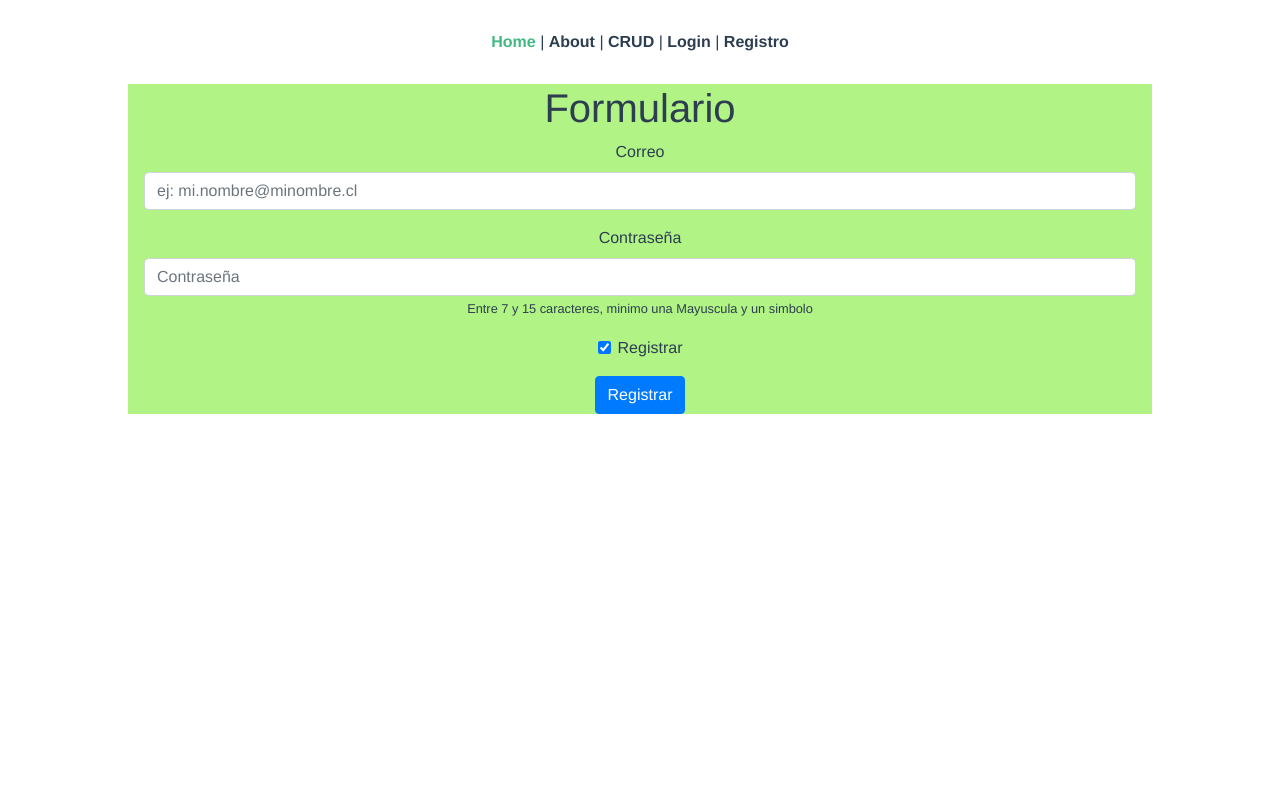
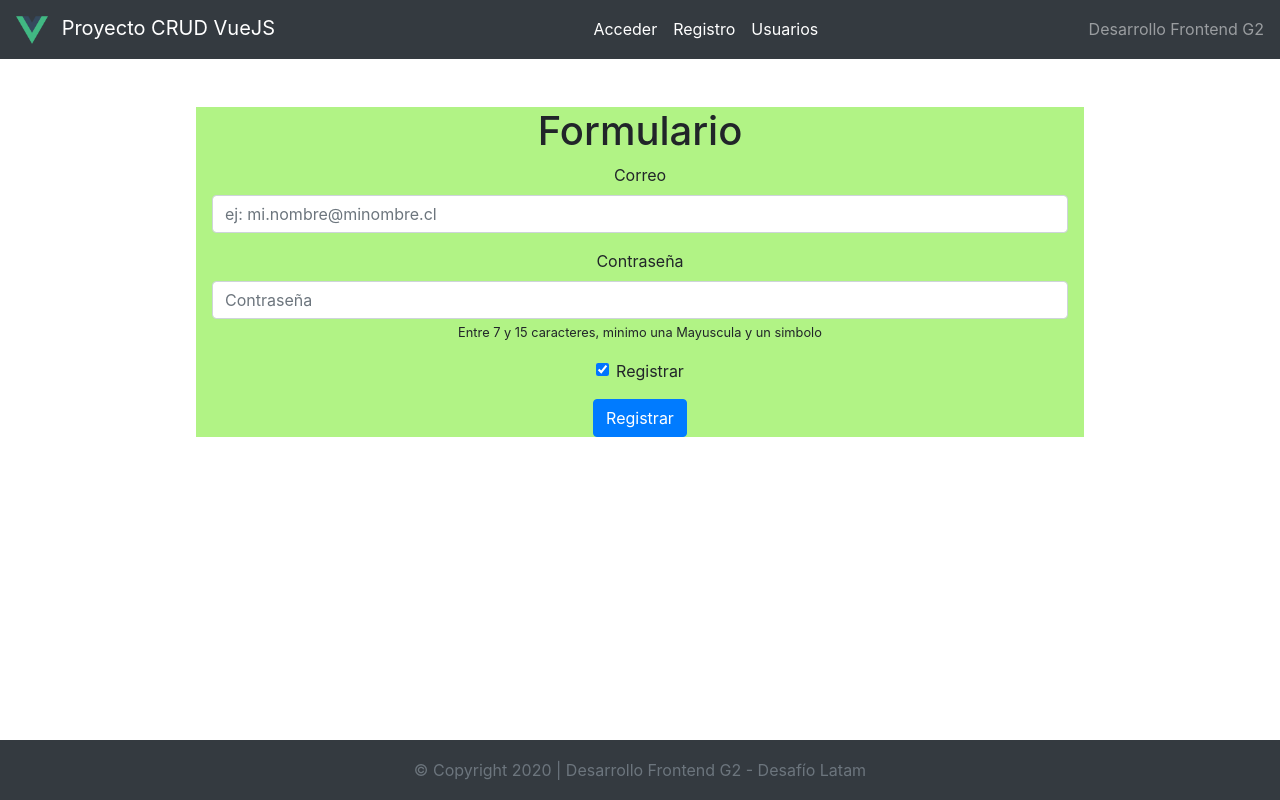
Before and after one commit to gonzafg2/Proyecto-CRUD, a Vue app: page / in a window 1280 px wide. Built offline with nearby package versions, Linux system fonts and the light colour scheme.

Commit message:
Implemento NavBar y Footer

```diff
--- a/src/App.vue
+++ b/src/App.vue
@@ -1,35 +1,28 @@
 <template>
   <div id="app">
-    <div id="nav">
-      <router-link to="/">Home</router-link> |
-      <router-link to="/about">About</router-link> |
-      <router-link to="/crud">CRUD</router-link> |
-      <router-link to="/logeo">Login</router-link> |
-      <router-link to="/registro">Registro</router-link>
+    <NavBar></NavBar>
+    <div class="container mt-5">
+      <div class="row">
+        <div class="col-12">
+          <router-view></router-view>
+        </div>
+      </div>
     </div>
-    <router-view />
+    <Footer></Footer>
   </div>
 </template>
 
+<script>
+import NavBar from "./components/NavBar.vue";
+import Footer from "./components/Footer.vue";
+
+export default {
+  components: { NavBar, Footer }
+};
+</script>
+
 <style lang="scss">
 #app {
-  font-family: Avenir, Helvetica, Arial, sans-serif;
-  -webkit-font-smoothing: antialiased;
-  -moz-osx-font-smoothing: grayscale;
   text-align: center;
-  color: #2c3e50;
-}
-
-#nav {
-  padding: 30px;
-
-  a {
-    font-weight: bold;
-    color: #2c3e50;
-
-    &.router-link-exact-active {
-      color: #42b983;
-    }
-  }
 }
 </style>
--- /dev/null
+++ b/src/components/Footer.vue
@@ -0,0 +1,39 @@
+<template>
+  <footer class="footer bg-dark">
+    <div class="container">
+      <span class="text-muted"
+        >&copy; Copyright {{ this.año }} | Desarrollo Frontend G2 - Desafío Latam</span
+      >
+    </div>
+  </footer>
+</template>
+
+<script>
+export default {
+  data() {
+    return {
+      año: null
+    };
+  },
+  created() {
+    this.añoActual();
+  },
+  methods: {
+    añoActual() {
+      let año = new Date();
+      this.año = año.getFullYear();
+    }
+  }
+};
+</script>
+
+<style lang="scss">
+.footer {
+  position: absolute;
+  bottom: 0;
+  width: 100%;
+  height: 60px;
+  line-height: 60px;
+  background-color: #f5f5f5;
+}
+</style>
--- a/src/components/HelloWorld.vue
+++ /dev/null
@@ -1,138 +0,0 @@
-<template>
-  <div class="hello">
-    <h1>{{ msg }}</h1>
-    <p>
-      For a guide and recipes on how to configure / customize this project,<br />
-      check out the
-      <a href="https://cli.vuejs.org" target="_blank" rel="noopener"
-        >vue-cli documentation</a
-      >.
-    </p>
-    <h3>Installed CLI Plugins</h3>
-    <ul>
-      <li>
-        <a
-          href="https://github.com/vuejs/vue-cli/tree/dev/packages/%40vue/cli-plugin-babel"
-          target="_blank"
-          rel="noopener"
-          >babel</a
-        >
-      </li>
-      <li>
-        <a
-          href="https://github.com/vuejs/vue-cli/tree/dev/packages/%40vue/cli-plugin-pwa"
-          target="_blank"
-          rel="noopener"
-          >pwa</a
-        >
-      </li>
-      <li>
-        <a
-          href="https://github.com/vuejs/vue-cli/tree/dev/packages/%40vue/cli-plugin-router"
-          target="_blank"
-          rel="noopener"
-          >router</a
-        >
-      </li>
-      <li>
-        <a
-          href="https://github.com/vuejs/vue-cli/tree/dev/packages/%40vue/cli-plugin-vuex"
-          target="_blank"
-          rel="noopener"
-          >vuex</a
-        >
-      </li>
-      <li>
-        <a
-          href="https://github.com/vuejs/vue-cli/tree/dev/packages/%40vue/cli-plugin-eslint"
-          target="_blank"
-          rel="noopener"
-          >eslint</a
-        >
-      </li>
-    </ul>
-    <h3>Essential Links</h3>
-    <ul>
-      <li>
-        <a href="https://vuejs.org" target="_blank" rel="noopener">Core Docs</a>
-      </li>
-      <li>
-        <a href="https://forum.vuejs.org" target="_blank" rel="noopener"
-          >Forum</a
-        >
-      </li>
-      <li>
-        <a href="https://chat.vuejs.org" target="_blank" rel="noopener"
-          >Community Chat</a
-        >
-      </li>
-      <li>
-        <a href="https://twitter.com/vuejs" target="_blank" rel="noopener"
-          >Twitter</a
-        >
-      </li>
-      <li>
-        <a href="https://news.vuejs.org" target="_blank" rel="noopener">News</a>
-      </li>
-    </ul>
-    <h3>Ecosystem</h3>
-    <ul>
-      <li>
-        <a href="https://router.vuejs.org" target="_blank" rel="noopener"
-          >vue-router</a
-        >
-      </li>
-      <li>
-        <a href="https://vuex.vuejs.org" target="_blank" rel="noopener">vuex</a>
-      </li>
-      <li>
-        <a
-          href="https://github.com/vuejs/vue-devtools#vue-devtools"
-          target="_blank"
-          rel="noopener"
-          >vue-devtools</a
-        >
-      </li>
-      <li>
-        <a href="https://vue-loader.vuejs.org" target="_blank" rel="noopener"
-          >vue-loader</a
-        >
-      </li>
-      <li>
-        <a
-          href="https://github.com/vuejs/awesome-vue"
-          target="_blank"
-          rel="noopener"
-          >awesome-vue</a
-        >
-      </li>
-    </ul>
-  </div>
-</template>
-
-<script>
-export default {
-  name: "HelloWorld",
-  props: {
-    msg: String
-  }
-};
-</script>
-
-<!-- Add "scoped" attribute to limit CSS to this component only -->
-<style scoped lang="scss">
-h3 {
-  margin: 40px 0 0;
-}
-ul {
-  list-style-type: none;
-  padding: 0;
-}
-li {
-  display: inline-block;
-  margin: 0 10px;
-}
-a {
-  color: #42b983;
-}
-</style>
--- /dev/null
+++ b/src/components/NavBar.vue
@@ -0,0 +1,51 @@
+<template>
+  <nav class="navbar navbar-expand-lg navbar-dark bg-dark">
+    <a class="navbar-brand mr-md-5" href="/"
+      ><img src="../assets/logo.png" alt="Logo Vue" /> Proyecto CRUD VueJS</a
+    >
+    <button
+      class="navbar-toggler"
+      type="button"
+      data-toggle="collapse"
+      data-target="#navbarText"
+      aria-controls="navbarText"
+      aria-expanded="false"
+      aria-label="Toggle navigation"
+    >
+      <span class="navbar-toggler-icon"></span>
+    </button>
+    <div class="collapse navbar-collapse" id="navbarText">
+      <ul class="navbar-nav mx-auto">
+        <li class="nav-item">
+          <router-link to="/"
+            ><a class="nav-link active" href="#">Acceder</a></router-link
+          >
+        </li>
+        <li class="nav-item">
+          <router-link to="/registro"
+            ><a class="nav-link active" href="#">Registro</a></router-link
+          >
+        </li>
+        <li class="nav-item">
+          <router-link to="/usuarios"
+            ><a class="nav-link active" href="#">Usuarios</a></router-link
+          >
+        </li>
+      </ul>
+      <span class="navbar-text">
+        Desarrollo Frontend G2
+      </span>
+    </div>
+  </nav>
+</template>
+
+<script>
+export default {};
+</script>
+
+<style lang="scss">
+.navbar-brand img {
+  height: 2rem;
+  padding-right: 0.5rem;
+}
+</style>
--- a/src/views/About.vue
+++ /dev/null
@@ -1,5 +0,0 @@
-<template>
-  <div class="about">
-    <h1>This is an about page</h1>
-  </div>
-</template>
```
Also changed, not shown: src/router/index.js (+4 -10 lines), src/views/Logeo.vue (renamed from src/components/Logeo.vue).
